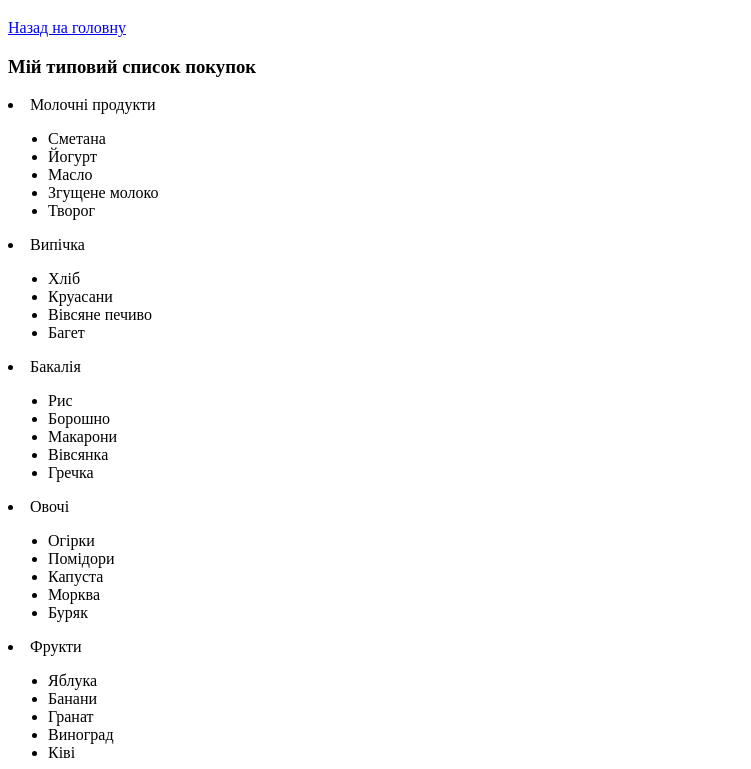
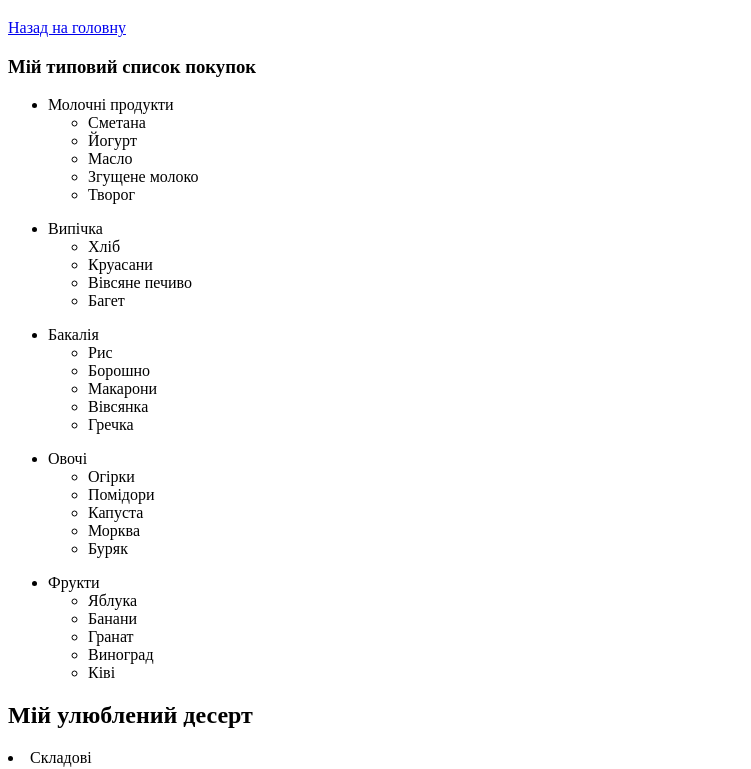
Before and after one commit to Anastasia1402/my-first-repo, a plain HTML site: page repo/nowadays.html in a window 1280 px wide. Shown: the part 61-830 px from the top of the page, without its empty margins (0-751 px from the left). Drawn offline with Linux system fonts and the light colour scheme.

Commit message:
Update nowadays.html

```diff
--- a/repo/nowadays.html
+++ b/repo/nowadays.html
@@ -9,6 +9,7 @@
     <a href="index.html">Назад на головну</a>
     <h3 id="zmist">Мій типовий список покупок</h3>
 
+    <ul>
       <li>Молочні продукти
       <ul>
         <li>Сметана</li>
@@ -20,6 +21,7 @@
       </li>
     </ul>
 
+    <ul>
       <li>Випічка
         <ul>
           <li>Хліб</li>
@@ -30,6 +32,7 @@
       </li>
     </ul>
 
+     <ul>
       <li>Бакалія
       <ul>
         <li>Рис</li>
@@ -39,7 +42,9 @@
         <li>Гречка</li>
       </ul>
       </li>
+     </ul>
 
+     <ul>
       <li>Овочі
       <ul>
         <li>Огірки</li>
@@ -49,7 +54,9 @@
         <li>Буряк</li>
       </ul>
       </li>
+     </ul>
 
+     <ul>
        <li>Фрукти
       <ul>
         <li>Яблука</li>
@@ -59,7 +66,7 @@
         <li>Ківі</li>
       </ul>
       </li>
-       </ul>
+     </ul>
     <h2>Мій улюблений десерт</h2>
 
 
```
